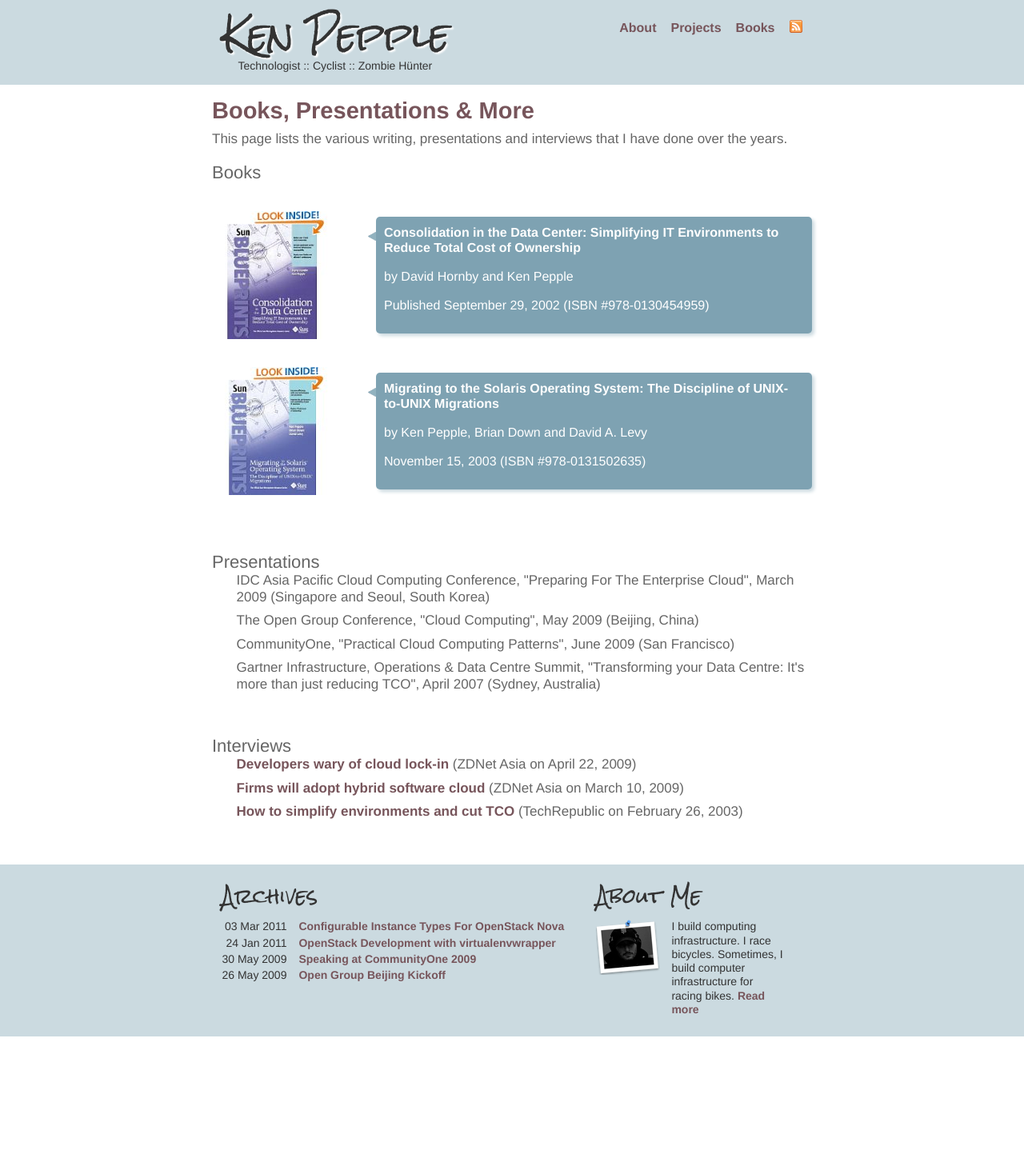
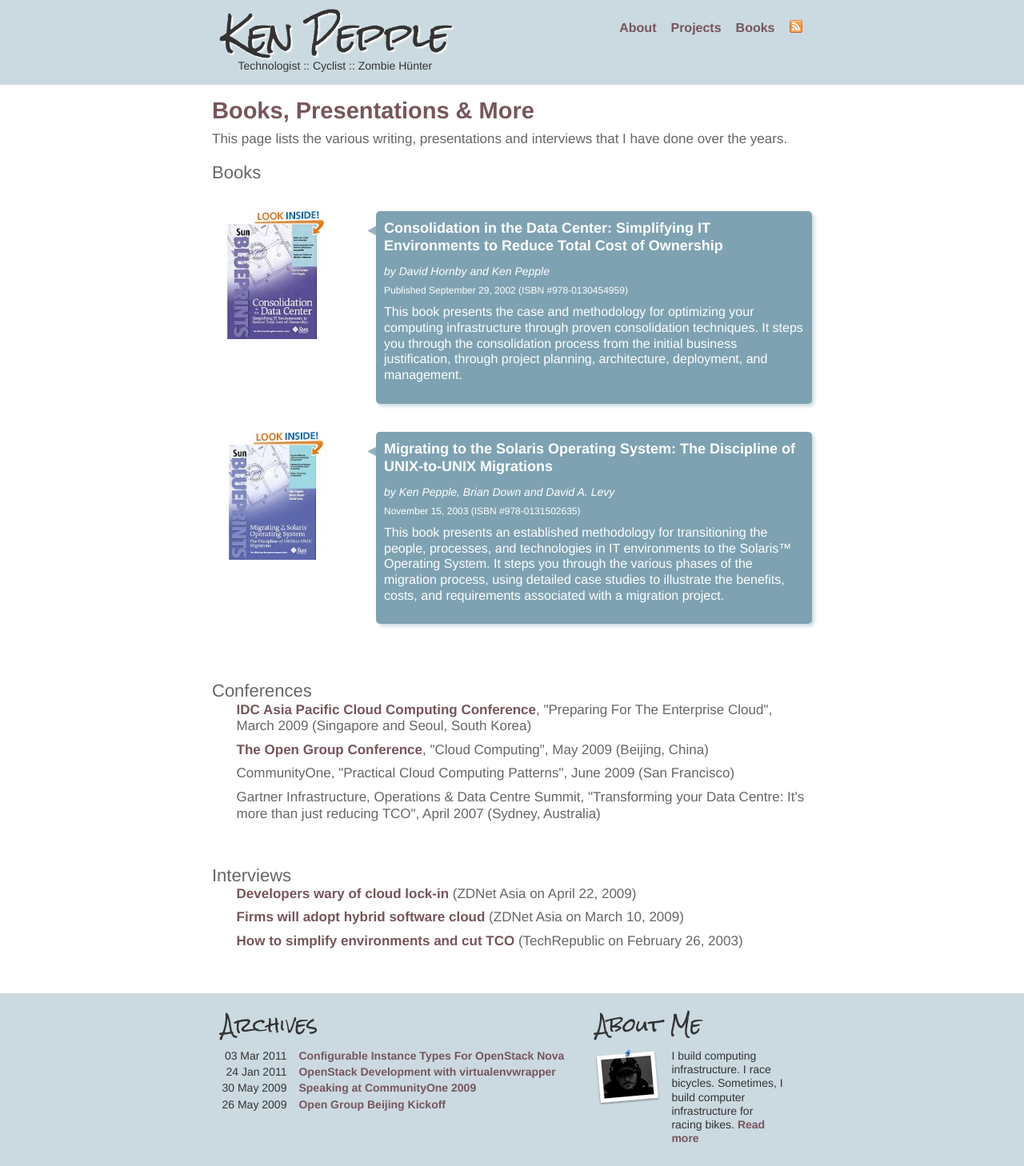
Before and after one commit to slashk/slashk.github.com, a Jekyll site: the page built from books.html, in a window 1280 px wide. Shown: the whole page at 80% size. Built offline with Jekyll 4.4.1, drawn with Linux system fonts in a browser that asks for light colours; Markdown is read by kramdown in place of the engine named in the settings; before the commit the page ends 1296 px from its top, so only the background shows below that.

Commit message:
prettification of books

```diff
--- a/books.html
+++ b/books.html
@@ -13,10 +13,10 @@
           <td class="desc">
               <div class="bubble">
                   <div class="tip"></div>
-                  <p><a href="http://www.amazon.com/Consolidation-Data-Center-Simplifying-Environments/dp/0130454958/ref=sr_1_1?s=books&ie=UTF8&qid=1299136326&sr=1-1">Consolidation in the Data Center: Simplifying IT Environments to Reduce Total Cost of Ownership</a></p>
-                  <p>by David Hornby and Ken Pepple</p>
-                  <p>Published September 29, 2002 (ISBN #978-0130454959)</p>
-
+                  <p class="booktitle"><a href="http://www.amazon.com/Consolidation-Data-Center-Simplifying-Environments/dp/0130454958/ref=sr_1_1?s=books&ie=UTF8&qid=1299136326&sr=1-1">Consolidation in the Data Center: Simplifying IT Environments to Reduce Total Cost of Ownership</a></p>
+                  <p class="bookauthors">by David Hornby and Ken Pepple</p>
+                  <p class="bookmeta">Published September 29, 2002 (ISBN #978-0130454959)</p>
+                  <p class="bookdesc">This book presents the case and methodology for optimizing your computing infrastructure through proven consolidation techniques. It steps you through the consolidation process from the initial business justification, through project planning, architecture, deployment, and management.</p>
               </div>
           </td>
       </tr>
@@ -28,9 +28,10 @@
           <td class="desc">
               <div class="bubble">
                   <div class="tip"></div>
-                  <p><a href="http://www.amazon.com/Migrating-Solaris-Operating-System-UNIX-/dp/0131502638/ref=sr_1_2?s=books&ie=UTF8&qid=1299136326&sr=1-2">Migrating to the Solaris Operating System: The Discipline of UNIX-to-UNIX Migrations</a></p>
-                  <p>by Ken Pepple, Brian Down and David A. Levy</p>
-                  <p>November 15, 2003 (ISBN #978-0131502635)</p>
+                  <p class="booktitle"><a href="http://www.amazon.com/Migrating-Solaris-Operating-System-UNIX-/dp/0131502638/ref=sr_1_2?s=books&ie=UTF8&qid=1299136326&sr=1-2">Migrating to the Solaris Operating System: The Discipline of UNIX-to-UNIX Migrations</a></p>
+                  <p class="bookauthors">by Ken Pepple, Brian Down and David A. Levy</p>
+                  <p class="bookmeta">November 15, 2003 (ISBN #978-0131502635)</p>
+                  <p class="bookdesc">This book presents an established methodology for transitioning the people, processes, and technologies in IT environments to the Solaris&trade; Operating System. It steps you through the various phases of the migration process, using detailed case studies to illustrate the benefits, costs, and requirements associated with a migration project.</p>
               </div>
           </td>
       </tr>
@@ -38,10 +39,10 @@
 </div>
 
 <div class="projects_container">
-<h4>Presentations</h4>
+<h4>Conferences</h4>
 <ul>
-  <li>IDC Asia Pacific Cloud Computing Conference, "Preparing For The Enterprise Cloud", March 2009 (Singapore and Seoul, South Korea)</li>
-  <li>The Open Group Conference, "Cloud Computing", May 2009 (Beijing, China)</li>
+  <li><a href="http://www.idc.com.sg/CloudComputing2009/speakers.asp" target="_blank">IDC Asia Pacific Cloud Computing Conference</a>, "Preparing For The Enterprise Cloud", March 2009 (Singapore and Seoul, South Korea)</li>
+  <li><a href="http://www.opengroup.org/beijing2009/" target="_blank">The Open Group Conference</a>, "Cloud Computing", May 2009 (Beijing, China)</li>
   <li>CommunityOne, "Practical Cloud Computing Patterns", June 2009 (San Francisco)</li>
   <li>Gartner Infrastructure, Operations & Data Centre Summit, "Transforming your Data Centre: It's more than just reducing TCO", April 2007 (Sydney, Australia)</li>
 </ul>
--- a/css/main.css
+++ b/css/main.css
@@ -213,7 +213,7 @@
 table.projects td { padding-bottom: 35px; }
 table.projects td.img {
   text-align: center;
-  vertical-align: middle;
+  vertical-align: top;
 }
 table.projects td.desc {
 	padding-left: 45px;
@@ -253,3 +253,18 @@
   padding: 1px 3px;
   font-family: courier, mono;
 }
+
+p.bookauthors {
+	font-size: 14px;
+	font-style: italic;
+	line-height: 10px;
+}
+
+p.bookmeta {
+	font-size: 12px;
+	line-height: 10px;
+}
+
+div.bubble p.booktitle a {
+  font-size: 18px;
+}
```
